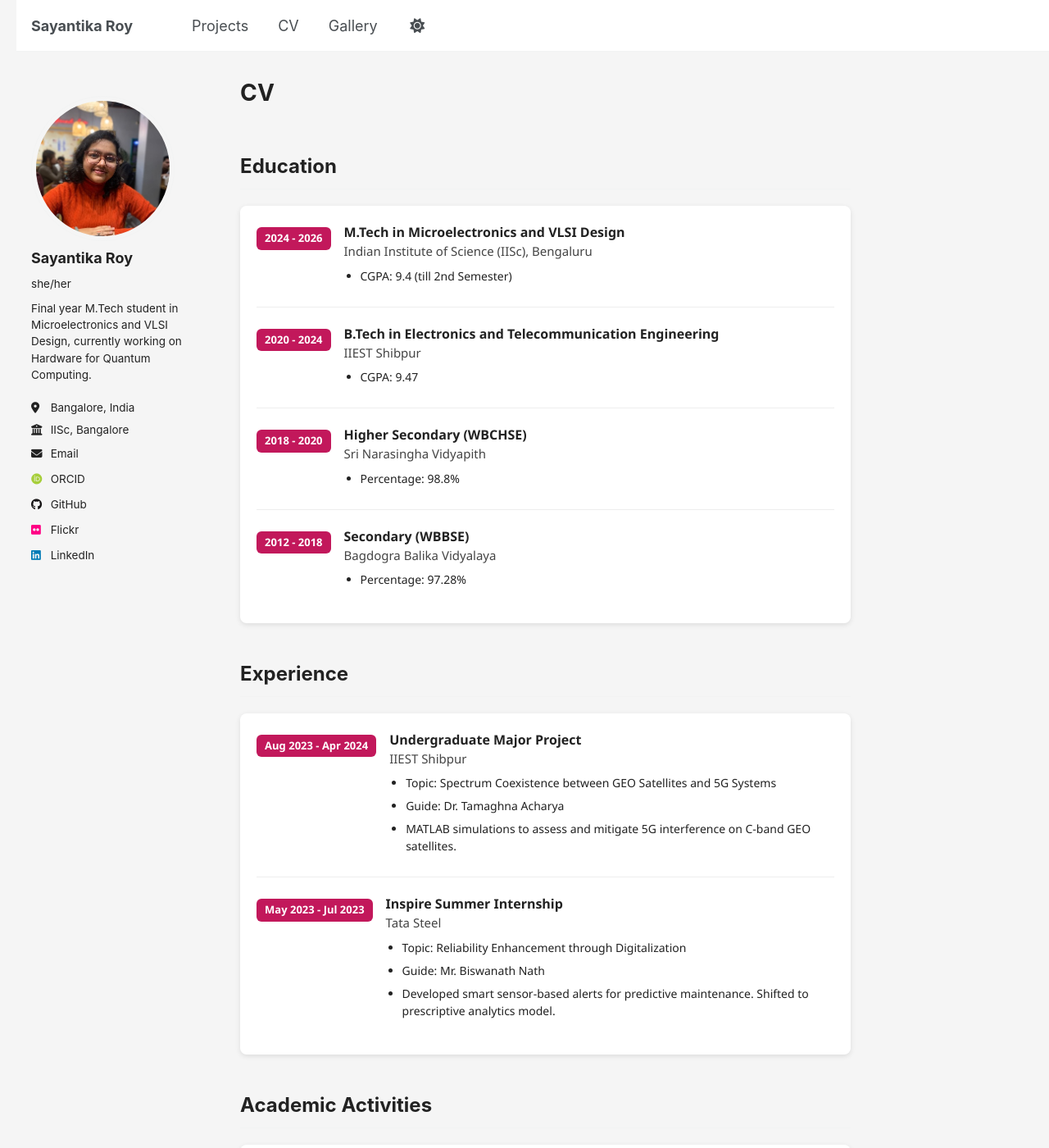
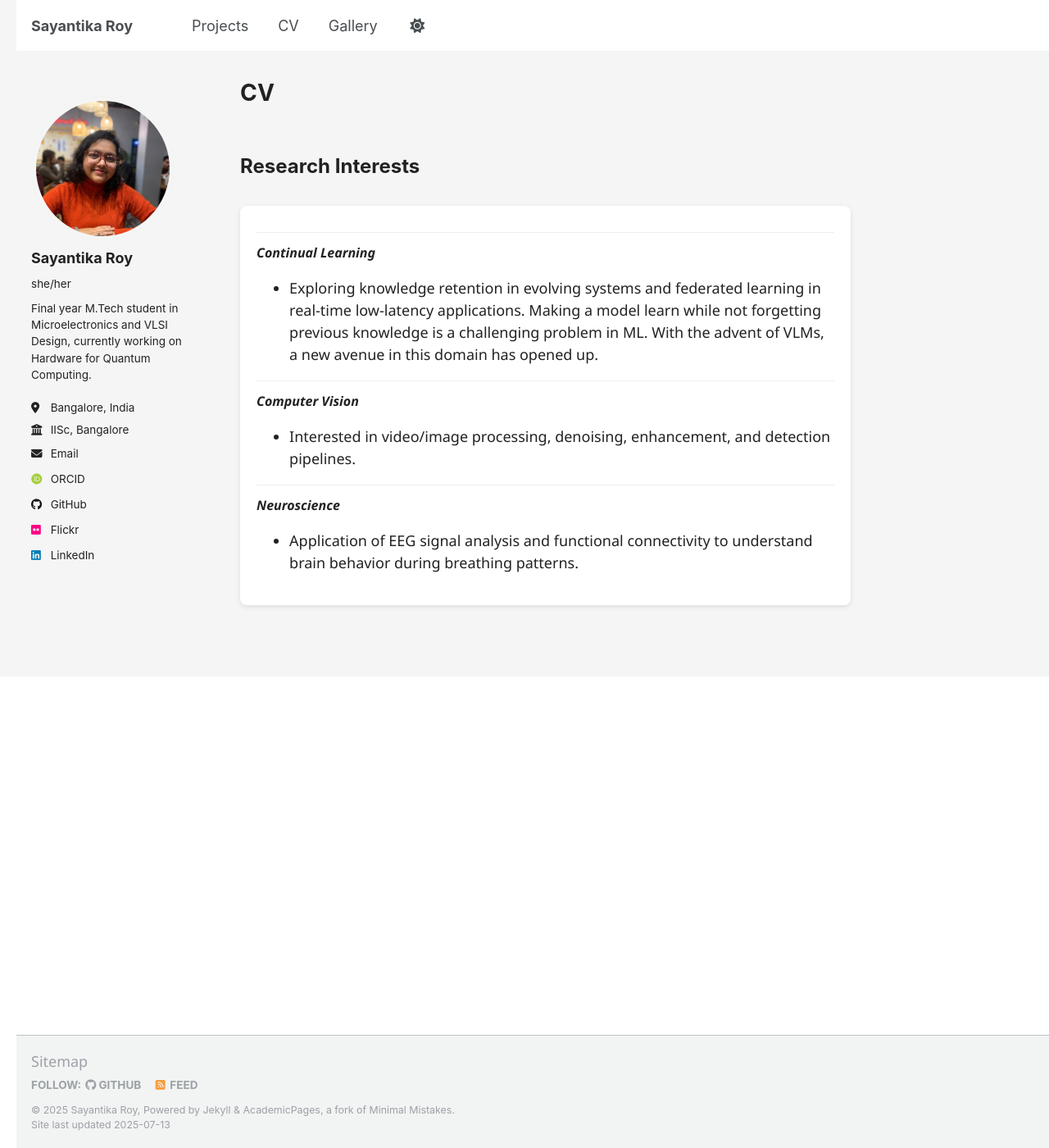
Before and after one commit to sayo-134/sayantika-roy.github.io, a Jekyll site: the page built from _pages/cv.html, in a window 1280 px wide and 1400 px high. Shown: the whole window at 82% size. Built offline with Jekyll 4.4.1, drawn with Linux system fonts in a browser that asks for light colours; some web fonts are replaced; some of the changed text lies outside the part shown.

Commit message:
updated cv.html

```diff
--- a/_pages/cv.html
+++ b/_pages/cv.html
@@ -53,7 +53,7 @@ redirect_from:
       margin-bottom: 16px;
     }
     .date-tag {
-      background-color: #c2185b;
+      background-color: #57cded;
       color: white;
       font-size: 13px;
       font-weight: bold;
@@ -88,138 +88,49 @@ redirect_from:
       border-top: 1px solid #eee;
       margin: 20px 0;
     }
+    .interest-title {
+      font-style: italic;
+      font-weight: 600;
+      font-size: 16px;
+      margin-bottom: 6px;
+    }
+    .interest {
+      border-top: 1px solid #eee;
+      padding-top: 12px;
+      margin-top: 12px;
+    }
+    .card:first-child .interest {
+      border-top: none;
+      padding-top: 0;
+      margin-top: 0;
+    }
   </style>
 </head>
 <body>
 
-  <div class="section">
-    <h2>Education</h2>
-    <div class="card">
-      <div class="entry">
-        <div class="date-tag">2024 - 2026</div>
-        <div class="entry-content">
-          <div class="degree">M.Tech in Microelectronics and VLSI Design</div>
-          <div class="institution">Indian Institute of Science (IISc), Bengaluru</div>
-          <ul><li>CGPA: 9.4 (till 2nd Semester)</li></ul>
-        </div>
-      </div>
-      <hr>
-      <div class="entry">
-        <div class="date-tag">2020 - 2024</div>
-        <div class="entry-content">
-          <div class="degree">B.Tech in Electronics and Telecommunication Engineering</div>
-          <div class="institution">IIEST Shibpur</div>
-          <ul><li>CGPA: 9.47</li></ul>
-        </div>
-      </div>
-      <hr>
-      <div class="entry">
-        <div class="date-tag">2018 - 2020</div>
-        <div class="entry-content">
-          <div class="degree">Higher Secondary (WBCHSE)</div>
-          <div class="institution">Sri Narasingha Vidyapith</div>
-          <ul><li>Percentage: 98.8%</li></ul>
-        </div>
-      </div>
-      <hr>
-      <div class="entry">
-        <div class="date-tag">2012 - 2018</div>
-        <div class="entry-content">
-          <div class="degree">Secondary (WBBSE)</div>
-          <div class="institution">Bagdogra Balika Vidyalaya</div>
-          <ul><li>Percentage: 97.28%</li></ul>
-        </div>
-      </div>
-    </div>
-  </div>
+  <!-- Existing sections remain unchanged above -->
 
   <div class="section">
-    <h2>Experience</h2>
+    <h2>Research Interests</h2>
     <div class="card">
-      <div class="entry">
-        <div class="date-tag">Aug 2023 - Apr 2024</div>
-        <div class="entry-content">
-          <div class="degree">Undergraduate Major Project</div>
-          <div class="institution">IIEST Shibpur</div>
+      <div class="interest">
+        <div class="interest-title">Continual Learning</div>
         <ul>
-            <li>Topic: Spectrum Coexistence between GEO Satellites and 5G Systems</li>
-            <li>Guide: Dr. Tamaghna Acharya</li>
-            <li>MATLAB simulations to assess and mitigate 5G interference on C-band GEO satellites.</li>
+          <li>Exploring knowledge retention in evolving systems and federated learning in real-time low-latency applications. Making a model learn while not forgetting previous knowledge is a challenging problem in ML. With the advent of VLMs, a new avenue in this domain has opened up.</li>
         </ul>
       </div>
-      </div>
-      <hr>
-      <div class="entry">
-        <div class="date-tag">May 2023 - Jul 2023</div>
-        <div class="entry-content">
-          <div class="degree">Inspire Summer Internship</div>
-          <div class="institution">Tata Steel</div>
+      <div class="interest">
+        <div class="interest-title">Computer Vision</div>
         <ul>
-            <li>Topic: Reliability Enhancement through Digitalization</li>
-            <li>Guide: Mr. Biswanath Nath</li>
-            <li>Developed smart sensor-based alerts for predictive maintenance. Shifted to prescriptive analytics model.</li>
+          <li>Interested in video/image processing, denoising, enhancement, and detection pipelines.</li>
         </ul>
       </div>
-      </div>
-    </div>
-  </div>
-
-  <div class="section">
-    <h2>Academic Activities</h2>
-    <div class="card">
-      <div class="entry">
-        <div class="date-tag">Jan 2025</div>
-        <div class="entry-content">
-          <div class="degree">VLSID 2025 Conference</div>
+      <div class="interest">
+        <div class="interest-title">Neuroscience</div>
         <ul>
-            <li>Participated in the 38th International Conference on VLSI Design and Embedded Systems</li>
-            <li>Interacted with researchers, attended keynote talks, and explored future directions in microelectronics and SoC design.</li>
+          <li>Application of EEG signal analysis and functional connectivity to understand brain behavior during breathing patterns.</li>
         </ul>
       </div>
-      </div>
-    </div>
-  </div>
-
-  <div class="section">
-    <h2>Skills</h2>
-    <div class="card">
-      <ul>
-        <li><strong>Languages & Tools:</strong> C, Python, MATLAB, Verilog, Arduino IDE</li>
-        <li><strong>Simulation Platforms:</strong> Xilinx Vivado, Cadence Virtuoso, TCAD, LTSpice</li>
-        <li><strong>Hardware Experience:</strong> Breadboard prototyping, Sensor interfacing, Real-time signal testing, FPGA project deployment</li>
-      </ul>
-    </div>
-  </div>
-
-  <div class="section">
-    <h2>Academic Achievements</h2>
-    <div class="card">
-      <ul>
-        <li>2024-Present: Wells Fargo Women in Tech Fellow</li>
-        <li>2024: GATE EC Rank - 226, GATE IN Rank - 55</li>
-        <li>2024: B.Tech Dept. Rank: 3rd (IIEST Shibpur)</li>
-        <li>2020: JBNSTS Senior Scholar - Top 10 girls selected</li>
-        <li>2020: WBCHSE Topper - Ranked 6th in West Bengal HS Exam</li>
-        <li>2018: WBBSE Topper - Ranked 9th in Madhyamik Exam</li>
-      </ul>
-    </div>
-  </div>
-
-  <div class="section">
-    <h2>Positions of Responsibility</h2>
-    <div class="card">
-      <ul>
-        <li>Webmaster, IEEE IISc VLSI Chapter (Jan 2025 - Present)</li>
-        <li>Vaidyutak Tech Fest:
-          <ul>
-            <li>Alumni-Connect Organizer (2023-24)</li>
-            <li>Bread-Byte Event Head (2022-23)</li>
-          </ul>
-        </li>
-        <li>Video Editor, JBSPDF (2022)</li>
-        <li>Content Lead, Robodarshan (IIEST Robotics Club) (2022)</li>
-        <li>Natun Pata NGO, Siliguri - Taught basic C to students from Class V-X</li>
-      </ul>
     </div>
   </div>
 
```
Lines whose indentation alone changed are shown as unchanged.
